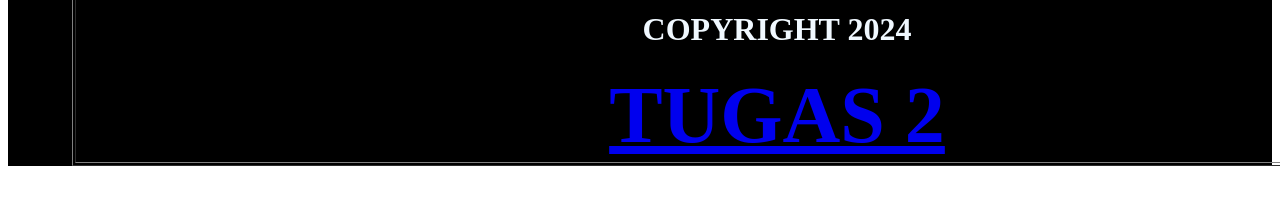
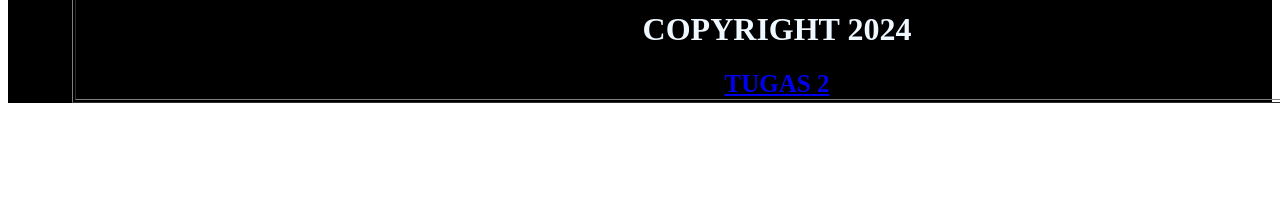
Before and after one commit to admiralll15/website-personal, a plain HTML site: page index1.html in a window 1280 px wide. Shown: the part 1907-2111 px from the top of the page. After the commit the page ends 2074 px from the top, so only its background shows below. Drawn offline with Linux system fonts and the light colour scheme.

Commit message:
Add files via upload

```diff
--- a/index1.html
+++ b/index1.html
@@ -106,7 +106,7 @@
       <tr>
         <td colspan="2" style="text-align: center;">
           <h1 style="text-align: center;">COPYRIGHT 2024</h1>
-          <a href="index.html" style="font-weight: bold; font-size: 5rem;">TUGAS 2</a>
+          <a href="index.html" style="font-weight: bold; font-size: 25px;">TUGAS 2</a>
 
         </td>
       </tr>
```
